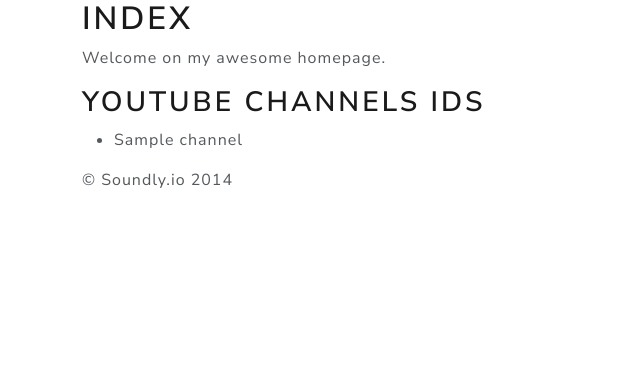
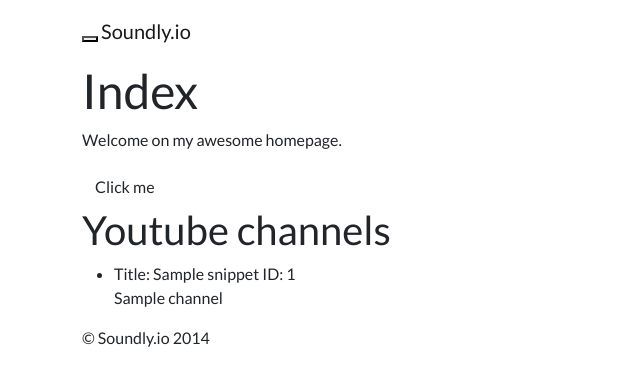
Before and after one commit to lukasz-madon/soundly, a Flask app: template templates/index.html in a window 1280 px wide. Shown: the top 386 px of the page, without its empty margins (0-640 px from the left). Run offline with Flask 2, Linux system fonts and the light colour scheme; the template is opened without the code that fills it: most values are stand-ins (such as "Sample title", 1, 10 or a date in 2020); some libraries are stand-ins or nearby versions.

Commit message:
new template

```diff
--- a/server.py
+++ b/server.py
@@ -44,14 +44,14 @@
 	access_token_url="https://accounts.google.com/o/oauth2/token",
 	authorize_url="https://accounts.google.com/o/oauth2/auth",
 )
- #@login_required
+# TODO: we need freaking madafacking refresh token cuz this last only an hour
 # Views
 @app.route("/")
 def index():
 	if "google_token" in session:
-		channels_data = google.get("https://www.googleapis.com/youtube/v3/channels?part=contentDetails&mine=true").data
+		channels_data = google.get("https://www.googleapis.com/youtube/v3/channels?part=snippet&mine=true").data
 		print channels_data
-		channels = [c["id"] for c in channels_data["items"]]
+		channels = [c for c in channels_data["items"]]
 		return render_template("index.html", channels=channels)
 	return redirect(url_for("google_login"))
 
--- a/templates/base.html
+++ b/templates/base.html
@@ -8,13 +8,60 @@
     <meta name="description" content="">
     <meta name="viewport" content="width=device-width">
     <!-- Place favicon.ico and apple-touch-icon.png in the root directory -->
-    <link href="//netdna.bootstrapcdn.com/bootswatch/latest/amelia/bootstrap.min.css" rel="stylesheet">
+    <link href="//netdna.bootstrapcdn.com/bootswatch/latest/flatly/bootstrap.min.css" rel="stylesheet">
     <link href="//netdna.bootstrapcdn.com/font-awesome/4.0.3/css/font-awesome.min.css" rel="stylesheet">
     <link href="static/main.css" rel="stylesheet">
     {% endblock %}
   </head>
   <body>
-    <div id="content" class="container">{% block content %}{% endblock %}</div>
+    <div class="navbar navbar-default navbar-fixed-top">
+      <div class="container">
+        <div class="navbar-header">
+          <button type="button" class="navbar-toggle" data-toggle="collapse" data-target=".navbar-responsive-collapse">
+            <span class="icon-bar"></span>
+            <span class="icon-bar"></span>
+            <span class="icon-bar"></span>
+          </button>
+          <a class="navbar-brand" href="#">Soundly.io</a>
+        </div>
+        <div class="navbar-collapse collapse navbar-responsive-collapse">
+          <ul class="nav navbar-nav">
+            <li class="active"><a href="#">Active</a></li>
+            <li><a href="#">Link</a></li>
+            <li class="dropdown">
+              <a href="#" class="dropdown-toggle" data-toggle="dropdown">Dropdown <b class="caret"></b></a>
+              <ul class="dropdown-menu">
+                <li><a href="#">Action</a></li>
+                <li><a href="#">Another action</a></li>
+                <li><a href="#">Something else here</a></li>
+                <li class="divider"></li>
+                <li class="dropdown-header">Dropdown header</li>
+                <li><a href="#">Separated link</a></li>
+                <li><a href="#">One more separated link</a></li>
+              </ul>
+            </li>
+          </ul>
+          <form class="navbar-form navbar-left">
+            <input type="text" class="form-control col-lg-8" placeholder="Search">
+          </form>
+          <ul class="nav navbar-nav navbar-right">
+            <li class="dropdown">
+              <a href="#" class="dropdown-toggle" data-toggle="dropdown">Dropdown <b class="caret"></b></a>
+              <ul class="dropdown-menu">
+                <li><a href="#">Action</a></li>
+                <li><a href="#">Another action</a></li>
+                <li><a href="#">Something else here</a></li>
+                <li class="divider"></li>
+                <li><a href="#">Separated link</a></li>
+              </ul>
+            </li>
+          </ul>
+        </div><!-- /.nav-collapse -->
+      </div>
+    </div><!-- /.navbar -->
+    <div id="content" class="container">
+      {% block content %}{% endblock %}
+    </div>
     <div id="footer" class="container footer">
       <p>&copy; Soundly.io 2014</p>
     </div>
--- a/templates/index.html
+++ b/templates/index.html
@@ -7,10 +7,11 @@
   <p>
     Welcome on my awesome homepage.
   </p>
-  <h2>Youtube channels ids</h2>
+  <button class="btn btn-default">Click me</button>
+  <h2>Youtube channels </h2>
    <ul>
   {% for c in channels %}
-    <li>{{ c }}</li>
+    <li> Title: {{ c["snippet"]["title"] }} ID: {{ c["id"] }} <br> {{ c }}</li>
   {% else %}
     <li><em>Unbelievable.  No channels here so far</em>
   {% endfor %}
```
Lines whose indentation alone changed are shown as unchanged.
